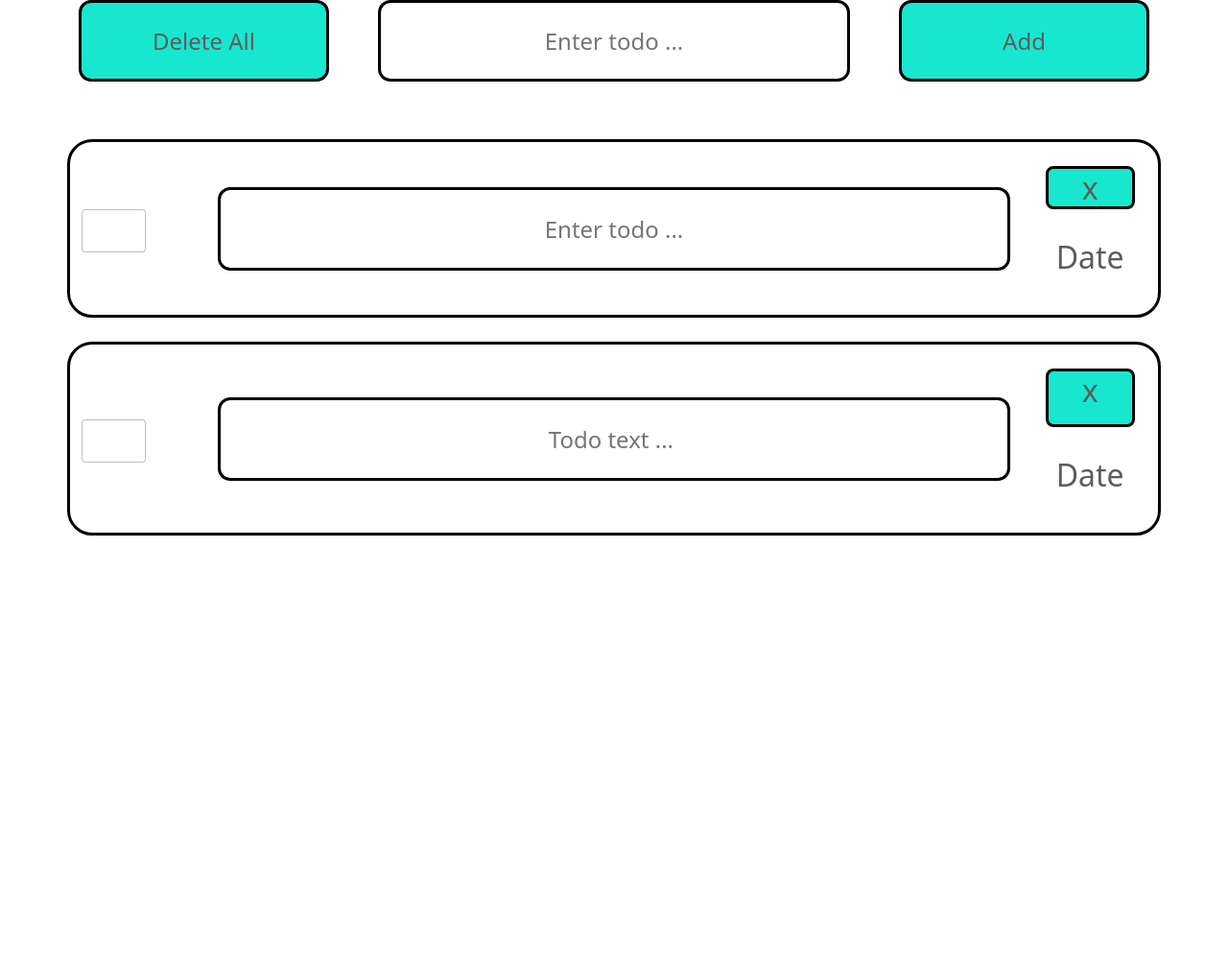
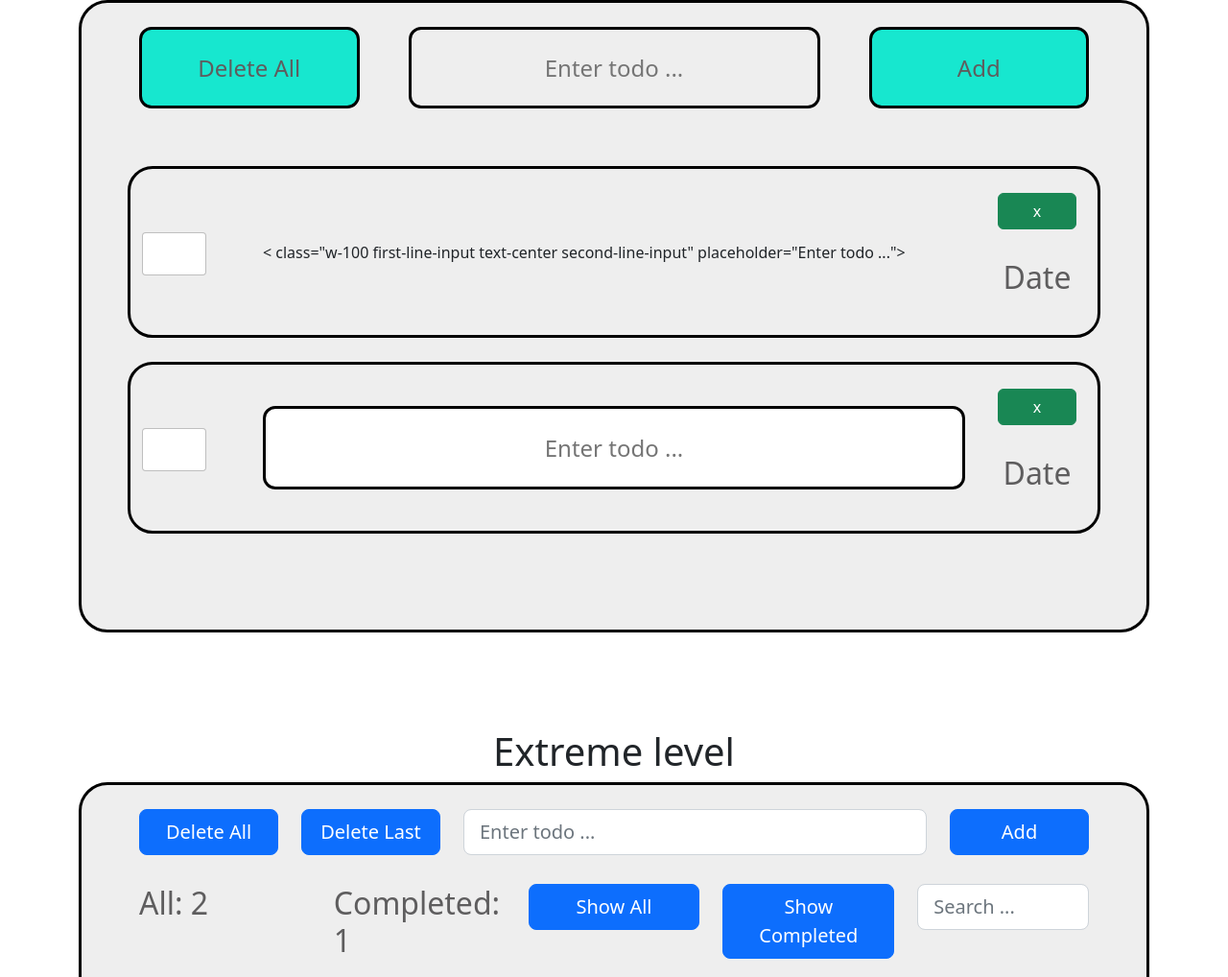
Before and after one commit to antonpatotski/TMS_WD09, a website built with Vite: page index.html in a window 1280 px wide. Shown: the top 1018 px of the page at 96% size. Before the commit the page ends 800 px from the top, so only its background shows below. Built offline with nearby package versions, Linux system fonts and the light colour scheme.

Commit message:
Extreme level

```diff
--- a/HOMEWORK/VIKA_ZHURAULIOVA/VikaZhurauliova.scss
+++ b/HOMEWORK/VIKA_ZHURAULIOVA/VikaZhurauliova.scss
@@ -65,17 +65,6 @@
 .cancel {
   gap: 30px;
 }
-.cancel-cross {
-  background-color: #17E7CF;
-  border-radius: 8px;
-  border: 3px solid #000000;
-  padding: 0 35px;
-
-  font-weight: 500;
-  font-size: 32px;
-  line-height: 39px;
-  color: #5E5D5E;
-}
 
 .cancel-text {
   font-weight: 500;
@@ -83,3 +72,14 @@
   line-height: 39px;
   color: #5E5D5E;
 }
+
+.title {
+  margin-top: 100px;
+}
+
+.w-80 {
+  width: 80%!important;
+}
+.m-30 {
+  margin-bottom: 30px;
+}
--- a/HOMEWORK/VIKA_ZHURAULIOVA/hw_8.js
+++ b/HOMEWORK/VIKA_ZHURAULIOVA/hw_8.js
@@ -1,35 +1,18 @@
-import styles from './VikaZhurauliova.scss'
+import './VikaZhurauliova.scss'
+
 
 export const home8 = () => {
-    function createNode({ node, attr, className, innerText }) {
-        const currentNode = document.createElement(node);
-
-        if (attr) {
-            currentNode.setAttribute(attr.key, attr.value);
-        }
-
-        if (className) {
-            currentNode.className = className;
-        }
-
-        if (innerText) {
-            currentNode.innerText = innerText;
-        }
-
-        return currentNode;
-    }
-    const InnerHtml = () => {
+        const InnerHtml = () => {
         const hw_6 = document.querySelector('#FOR_HOMEWORK');
-        const div = createNode({ node: 'div', className: 'container', innerText: 'Hola amigo!' });
         hw_6.innerHTML = `
         <div class="container">
-            <div class="${styles.containerWrap}">
+            <div class="container-wrap">
                 <div class="row first-line">
                     <div class="col-3 ">
                         <button class="w-100 first-line-btn">Delete All</button>
                     </div>
                     <div class="col">
-                        <input class="w-100 first-line-input text-center" placeholder="Enter todo ..."> </input>
+                        <input class="w-100 first-line-input text-center" placeholder="Enter todo ...">
                     </div>
                     <div class="col-3">
                         <button class="w-100 first-line-btn">Add</button>
@@ -44,11 +27,11 @@ export const home8 = () => {
                                 </div>
                             </div>
                             <div class="col-9">
-                                <input class="w-100 first-line-input text-center second-line-input" placeholder="Enter todo ..."> </input>
+                                < class="w-100 first-line-input text-center second-line-input" placeholder="Enter todo ...">
                             </div>
                             <div class="col">
                                 <div class="cancel d-flex flex-column align-items-center">
-                                    <button class="cancel-cross"> x</button>
+                                    <button class="btn btn-success w-80"> x</button>
                                     <div class="cancel-date">
                                         <p class="cancel-text">Date</p>
                                     </div>
@@ -56,7 +39,7 @@ export const home8 = () => {
                             </div>
                         </div>
                     </div>
-                     <div class="second-line">
+                    <div class="second-line">
                         <div class="row align-items-center">
                             <div class="col ">
                                 <div class="form-check second-line-check">
@@ -64,13 +47,11 @@ export const home8 = () => {
                                 </div>
                             </div>
                             <div class="col-9">
-                                <input class="w-100 first-line-input text-center second-line-input" placeholder="Todo text ... "> </input>
+                                <input class="w-100 first-line-input text-center second-line-input" placeholder="Enter todo ...">
                             </div>
                             <div class="col">
                                 <div class="cancel d-flex flex-column align-items-center">
-                                    <div class="cancel-cross">
-                                        <p class="cancel-text">x</p>
-                                    </div>
+                                    <button class="btn btn-success w-80"> x</button>
                                     <div class="cancel-date">
                                         <p class="cancel-text">Date</p>
                                     </div>
@@ -81,7 +62,85 @@ export const home8 = () => {
                 </div>
             </div>
         </div>
-        `
+        <h1 class="text-center title"> Extreme level</h1>
+        <div class="container">
+            <div class="container-wrap">
+                <div class="row m-30">
+                    <div class="col">
+                        <button type="button" class="btn btn-primary btn-lg w-100 first-line-btn">Delete All</button>
+                    </div>
+                    <div class="col">
+                        <button type="button" class="btn btn-primary btn-lg  w-100">Delete Last</button>
+                    </div>
+                    <div class="col-6">
+                        <input class="form-control form-control-lg  w-100" type="text" placeholder="Enter todo ...">
+                    </div>
+                    <div class="col">
+                        <button type="button" class="btn btn-primary btn-lg  w-100">Add</button>
+                    </div>
+                </div>
+                <div class="row  m-30">
+                    <div class="col">
+                        <p class="cancel-text">All: 2</p>
+                    </div>
+                    <div class="col">
+                         <p class="cancel-text">Completed: 1</p>
+                    </div>
+                    <div class="col">
+                         <button type="button" class="btn btn-primary btn-lg w-100">Show All</button>
+                    </div>
+                    <div class="col">
+                         <button type="button" class="btn btn-primary btn-lg w-100">Show Completed</button>
+                    </div>
+                    <div class="col">
+                         <input class="form-control form-control-lg  w-100" type="text" placeholder="Search ...">
+                    </div>
+                </div>
+                 <div class="row flex-column second align-items-center">
+                   <div class="second-line w-80">
+                        <div class="row align-items-center">
+                            <div class="col ">
+                                <div class="form-check second-line-check">
+                                  <input class="form-check-input second-line-check-mark" type="checkbox" value="" id="defaultCheck1">
+                                </div>
+                            </div>
+                            <div class="col-9">
+                                <input class="w-100 first-line-input text-center second-line-input" placeholder="Enter todo ...">
+                            </div>
+                            <div class="col">
+                                <div class="cancel d-flex flex-column align-items-center">
+                                    <button class="btn btn-success w-80"> x</button>
+                                    <div class="cancel-date">
+                                        <p class="cancel-text">Date</p>
+                                    </div>
+                                </div>
+                            </div>
+                        </div>
+                    </div>
+                   <div class="second-line  w-80">
+                        <div class="row align-items-center">
+                            <div class="col ">
+                                <div class="form-check second-line-check">
+                                  <input class="form-check-input second-line-check-mark" type="checkbox" value="" id="defaultCheck1">
+                                </div>
+                            </div>
+                            <div class="col-9">
+                                <input class="w-100 first-line-input text-center second-line-input" placeholder="Enter todo ...">
+                            </div>
+                            <div class="col">
+                                <div class="cancel d-flex flex-column align-items-center">
+                                    <button class="btn btn-success w-80"> x</button>
+                                    <div class="cancel-date">
+                                        <p class="cancel-text">Date</p>
+                                    </div>
+                                </div>
+                            </div>
+                        </div>
+                    </div>
+                </div>
+            </div>
+        </div>
+    `
     }
     InnerHtml()
 }
```
